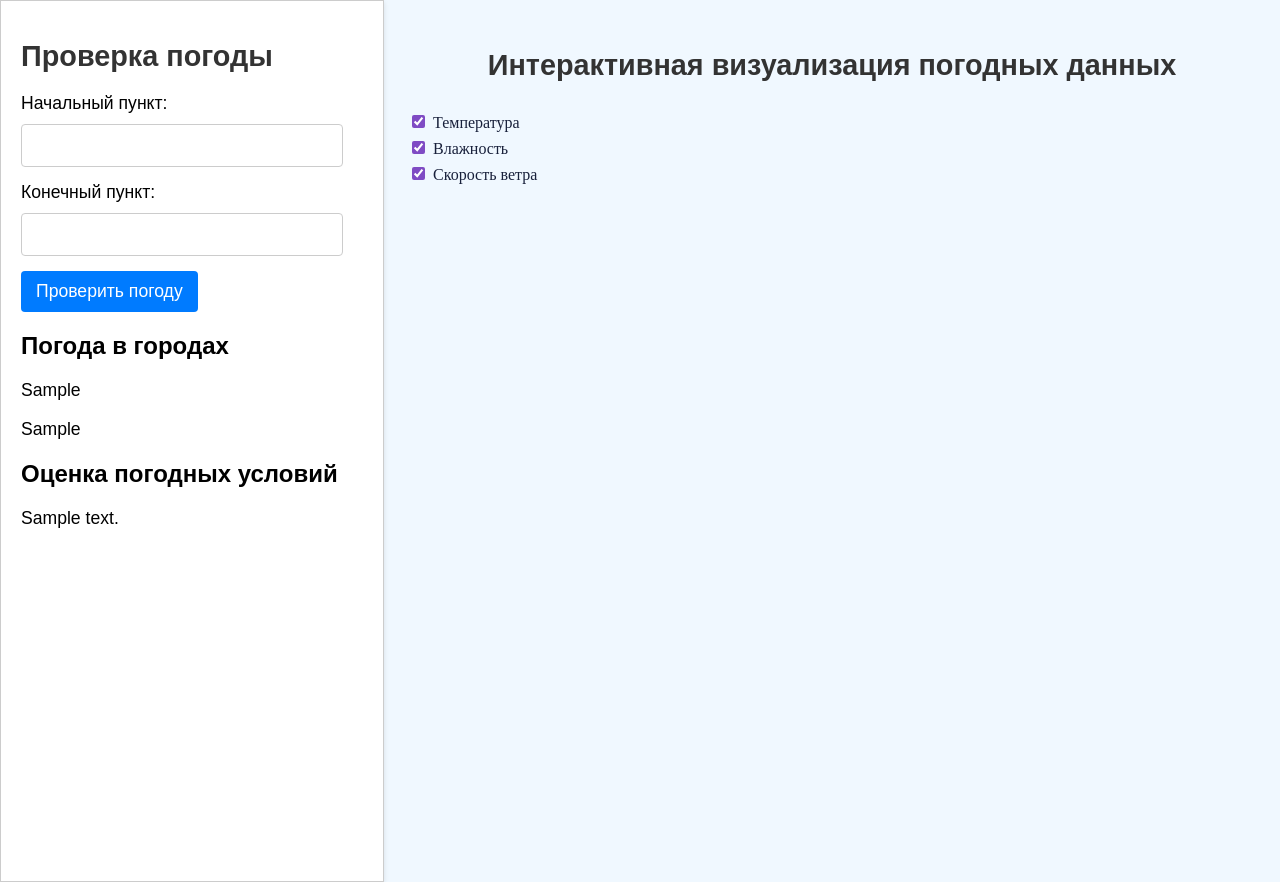
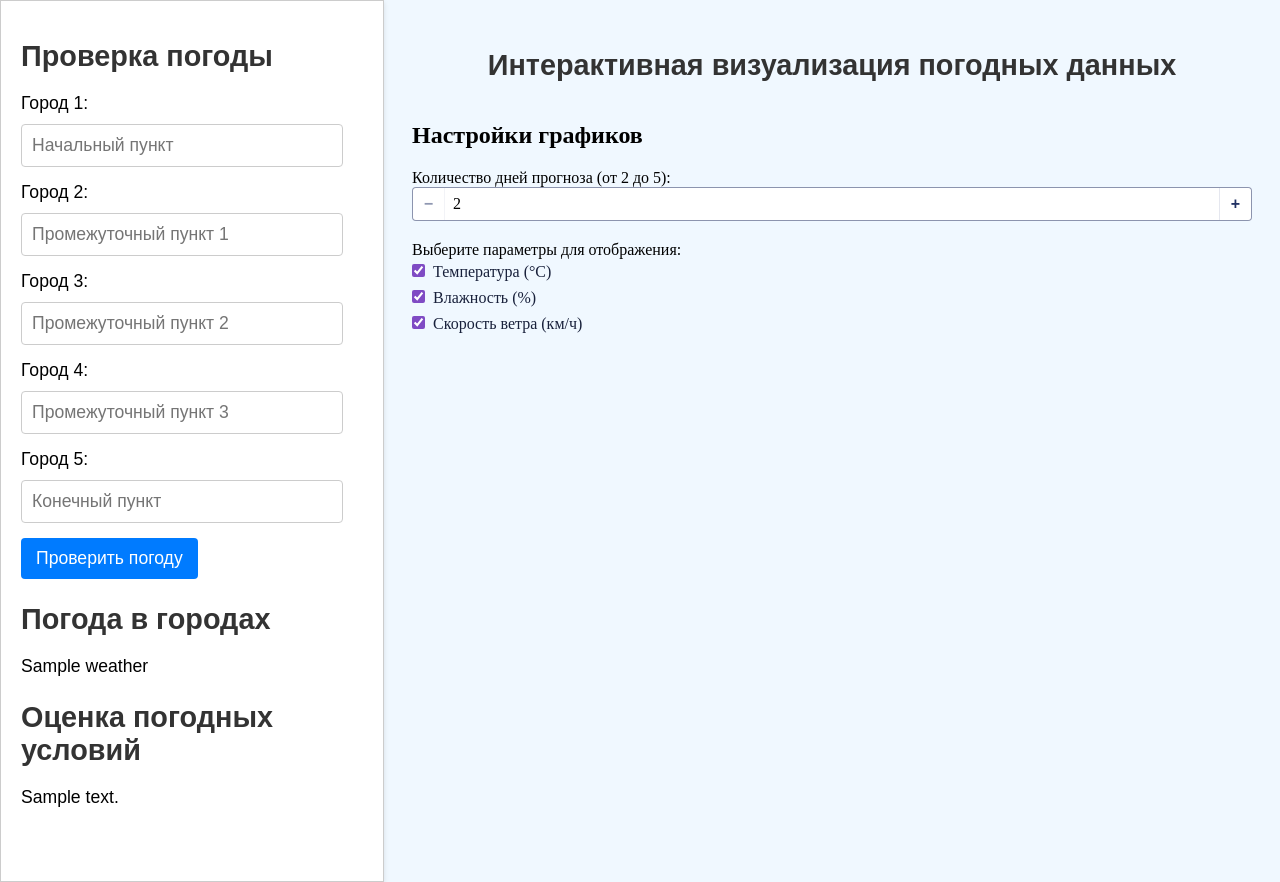
Before and after one commit to eshevlyakova/projects-red-2, a Flask app: template templates/index.html in a window 1280 px wide. Run offline with Flask 3, Linux system fonts and the light colour scheme; the template is opened without the code that fills it: most values are stand-ins (such as "Sample title", 1, 10 or a date in 2020).

Commit message:
feat: add second step

```diff
--- a/app.py
+++ b/app.py
@@ -11,12 +11,23 @@ BASE_URL = 'http://dataservice.accuweather.com/'
 
 dash_app = Dash(__name__, server=app, url_base_pathname='/dash/')
 dash_app.layout = html.Div([
+    html.H2("Настройки графиков"),
+    html.Label("Количество дней прогноза (от 2 до 5):"),
+    dcc.Input(
+        id='days-input',
+        type='number',
+        min=2,  # Минимум 2, иначе на графике просто точки (так как нет почасовых данных)
+        max=5,
+        value=2,
+        style={'margin-bottom': '20px', 'width': '100%'}
+    ),
+    html.Label("Выберите параметры для отображения:"),
     dcc.Checklist(
         id='parameter-checklist',
         options=[
-            {'label': 'Температура', 'value': 'temperature'},
-            {'label': 'Влажность', 'value': 'humidity'},
-            {'label': 'Скорость ветра', 'value': 'wind_speed'}
+            {'label': 'Температура (°C)', 'value': 'temperature'},
+            {'label': 'Влажность (%)', 'value': 'humidity'},
+            {'label': 'Скорость ветра (км/ч)', 'value': 'wind_speed'}
         ],
         value=['temperature', 'humidity', 'wind_speed'],
         labelStyle={'display': 'block'}
@@ -25,51 +36,75 @@ dash_app.layout = html.Div([
 ])
 
 city_data = {}
+
 @app.route('/', methods=['GET', 'POST'])
 def index():
     weather_message = None
-    start_weather_data = None
-    end_weather_data = None
+    cities_weather_data = {}
+    formatted_weather_data = []
 
     if request.method == 'POST':
-        start_city = request.form.get('start')
-        end_city = request.form.get('end')
+        cities = []
+        for i in range(1, 6):
+            city = request.form.get(f'city{i}')
+            if city and city.strip():
+                cities.append(city.strip())
 
-        try:
-            start_weather = get_weather_by_city(start_city)
-            end_weather = get_weather_by_city(end_city)
+        if not cities:
+            weather_message = "Пожалуйста, введите хотя бы один город."
+        else:
+            try:
+                for city in cities:
+                    weather = get_weather_by_city(city)
+                    cities_weather_data[city] = weather
 
-            start_weather_data = f"{start_city}: {start_weather['temperature']}°C, Влажность {start_weather['humidity']}%, Ветер {start_weather['wind_speed']} км/ч"
-            end_weather_data = f"{end_city}: {end_weather['temperature']}°C, Влажность {end_weather['humidity']}%, Ветер {end_weather['wind_speed']} км/ч"
+                for city, weather in cities_weather_data.items():
+                    forecast = weather['forecast'][0]
+                    formatted_weather_data.append(
+                        f"{city}: {forecast['temperature']}°C, Влажность {forecast['humidity']}%, Ветер {forecast['wind_speed']} км/ч"
+                    )
 
-            if check_bad_weather(**start_weather) or check_bad_weather(**end_weather):
-                weather_message = "Ой-ой, погода плохая."
-            else:
-                weather_message = "Погода — супер!"
+                bad_weather = any(
+                    check_bad_weather(**forecast)
+                    for forecast in [weather['forecast'][0] for weather in cities_weather_data.values()]
+                )
 
-            global city_data
-            city_data = {
-                start_city: start_weather,
-                end_city: end_weather
-            }
+                if bad_weather:
+                    weather_message = "Ой-ой, погода плохая."
+                else:
+                    weather_message = "Погода — супер!"
 
-        except ValueError as e:
-            weather_message = f"Ошибка ввода данных: {str(e)}"
-        except requests.exceptions.RequestException as e:
-            weather_message = f"Ошибка подключения к серверу: {str(e)}"
-        except Exception as e:
-            weather_message = f"Произошла ошибка: {str(e)}. Пожалуйста, попробуйте снова."
+                global city_data
+                city_data = cities_weather_data
+
+            except ValueError as e:
+                weather_message = f"Ошибка ввода данных: {str(e)}"
+            except requests.exceptions.RequestException as e:
+                weather_message = f"Ошибка подключения к серверу: {str(e)}"
+            except Exception as e:
+                weather_message = f"Произошла ошибка: {str(e)}. Пожалуйста, попробуйте снова."
 
     return render_template('index.html',
                            weather_message=weather_message,
-                           start_weather_data=start_weather_data,
-                           end_weather_data=end_weather_data)
+                           formatted_weather_data=formatted_weather_data)
 
 @dash_app.callback(
     Output('graphs-container', 'children'),
-    [Input('parameter-checklist', 'value')]
+    [Input('parameter-checklist', 'value'),
+     Input('days-input', 'value')]
 )
-def update_graphs(selected_parameters):
+def update_graphs(selected_parameters, days):
+    if not selected_parameters:
+        return []
+
+    try:
+        days = int(days)
+    except (ValueError, TypeError):
+        days = 2
+
+    if days < 2 or days > 5:
+        days = 2
+
     if not city_data:
         return []
 
@@ -78,18 +113,27 @@ def update_graphs(selected_parameters):
     for parameter in selected_parameters:
         figure = go.Figure()
         for city, data in city_data.items():
-            figure.add_trace(go.Bar(
-                x=[city],
-                y=[data[parameter]],
+            all_days = [day['date'] for day in data['forecast']]
+            all_values = [day[parameter] for day in data['forecast']]
+
+            days_to_show = all_days[:days]
+            values_to_show = all_values[:days]
+
+            figure.add_trace(go.Scatter(
+                x=days_to_show,
+                y=values_to_show,
+                mode='lines+markers',
                 name=city
             ))
+
         figure.update_layout(
             title=parameter.capitalize(),
+            xaxis_title='Дата',
             yaxis_title='Значение',
-            barmode='group',
-            height=400
+            height=400,
+            xaxis=dict(tickformat="%d-%m-%Y")
         )
-        graphs.append(dcc.Graph(figure=figure, style={"width": "45%", "margin": "10px"}))
+        graphs.append(dcc.Graph(figure=figure, style={"width": "100%", "margin": "10px"}))
 
     return graphs
 
@@ -102,32 +146,46 @@ def get_weather_by_city(city_name):
         location_data = location_response.json()
 
         if not location_data:
-            raise ValueError("Не удалось найти город")
+            raise ValueError(f"Не удалось найти город: {city_name}")
 
         location_key = location_data[0]['Key']
 
-        weather_url = f'{BASE_URL}currentconditions/v1/{location_key}'
+        weather_url = f'{BASE_URL}forecasts/v1/daily/5day/{location_key}'
         weather_params = {'apikey': API_KEY, 'details': 'true'}
         weather_response = requests.get(weather_url, params=weather_params)
         weather_response.raise_for_status()
         weather_data = weather_response.json()
 
-        if not weather_data:
-            raise ValueError("Данные о погоде не найдены")
+        forecasts = []
+        for day in weather_data['DailyForecasts']:
+            day_humidity = day['Day']['RelativeHumidity']['Average']
+            night_humidity = day['Night']['RelativeHumidity']['Average']
+            avg_humidity = (day_humidity + night_humidity) / 2
 
-        weather_info = weather_data[0]
+            temp_min_f = day['Temperature']['Minimum']['Value']
+            temp_max_f = day['Temperature']['Maximum']['Value']
+            temp_min_c = (temp_min_f - 32) * 5.0 / 9.0
+            temp_max_c = (temp_max_f - 32) * 5.0 / 9.0
+            avg_temp_c = (temp_min_c + temp_max_c) / 2
+
+            wind_speed_kmh = day['Day']['Wind']['Speed']['Value'] * 1.60934
+
+            forecasts.append({
+                'date': day['Date'][:10],  # обрезаю время для удобства отображения
+                'temperature': round(avg_temp_c, 2),
+                'humidity': round(avg_humidity, 2),
+                'wind_speed': round(wind_speed_kmh, 2)
+            })
+
         return {
-            "temperature": weather_info["Temperature"]["Metric"]["Value"],
-            "humidity": weather_info["RelativeHumidity"],
-            "wind_speed": weather_info["Wind"]["Speed"]["Metric"]["Value"],
-            "rain_probability": weather_info.get("RainProbability", 0)
+            "forecast": forecasts
         }
 
     except requests.exceptions.RequestException as e:
         raise RuntimeError(f"Ошибка запроса: {e}")
 
-def check_bad_weather(temperature: float, wind_speed: float, rain_probability: float, humidity: float):
-    if (temperature < 0 or temperature > 35 or wind_speed > 50 or rain_probability > 70
+def check_bad_weather(temperature: float, wind_speed: float, humidity: float, **kwargs):
+    if (temperature < 0 or temperature > 35 or wind_speed > 50
         or (humidity > 85 and temperature > 30)) or (humidity < 20 and wind_speed > 50):
         return True
     return False
--- a/templates/index.html
+++ b/templates/index.html
@@ -18,7 +18,7 @@
                 align-items: flex-start;
                 height: 100vh;
             }
-            h1, h3 {
+            h1, h2, h3 {
                 font-size: 1.8em;
                 color: #333;
                 margin-bottom: 20px;
@@ -37,7 +37,7 @@
                 margin-bottom: 10px;
                 display: block;
             }
-            .form-container input[type="text"] {
+            .form-container input[type="text"], .form-container input[type="number"] {
                 width: calc(100% - 20px);
                 padding: 10px;
                 margin-bottom: 15px;
@@ -78,16 +78,29 @@
         <div class="form-container">
             <h1>Проверка погоды</h1>
             <form method="POST" action="/">
-                <label for="start">Начальный пункт:</label>
-                <input type="text" id="start" name="start" required>
-                <label for="end">Конечный пункт:</label>
-                <input type="text" id="end" name="end" required>
+                <label for="city1">Город 1:</label>
+                <input type="text" id="city1" name="city1" placeholder="Начальный пункт" required>
+
+                <label for="city2">Город 2:</label>
+                <input type="text" id="city2" name="city2" placeholder="Промежуточный пункт 1">
+
+                <label for="city3">Город 3:</label>
+                <input type="text" id="city3" name="city3" placeholder="Промежуточный пункт 2">
+
+                <label for="city4">Город 4:</label>
+                <input type="text" id="city4" name="city4" placeholder="Промежуточный пункт 3">
+
+                <label for="city5">Город 5:</label>
+                <input type="text" id="city5" name="city5" placeholder="Конечный пункт">
+
+
                 <button type="submit">Проверить погоду</button>
             </form>
-            {% if start_weather_data or end_weather_data %}
+            {% if formatted_weather_data %}
             <h2>Погода в городах</h2>
-            <p>{{ start_weather_data }}</p>
-            <p>{{ end_weather_data }}</p>
+            {% for weather in formatted_weather_data %}
+                <p>{{ weather }}</p>
+            {% endfor %}
             {% endif %}
             {% if weather_message %}
             <h2>Оценка погодных условий</h2>
@@ -96,7 +109,7 @@
         </div>
         <div class="graph-container">
             <h3>Интерактивная визуализация погодных данных</h3>
-            <iframe src="/dash/"></iframe>
+            <iframe src="/dash/" title="Графики погоды"></iframe>
         </div>
     </body>
 </html>
```
